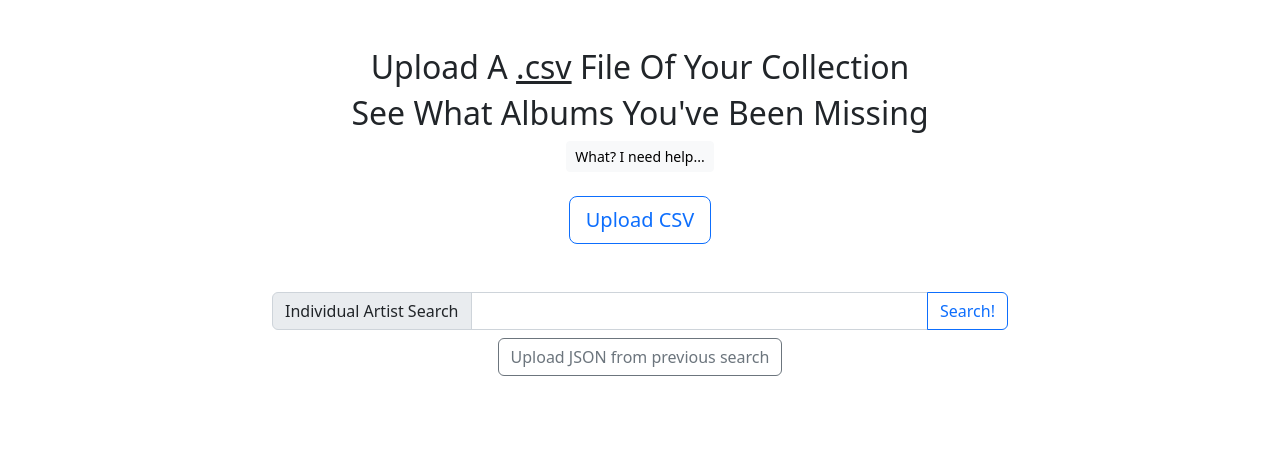
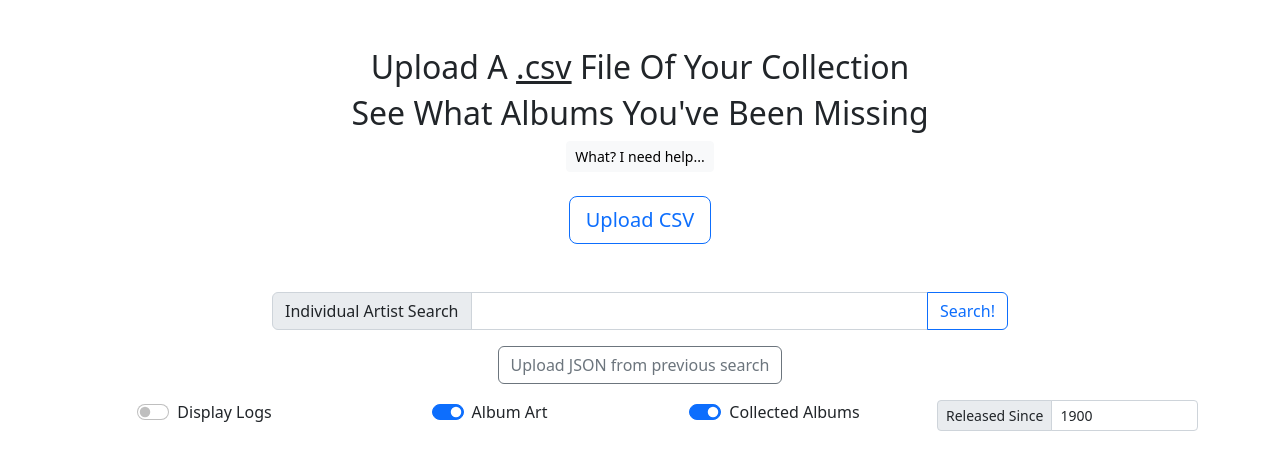
Before and after one commit to dave-ryan/find-new-releases, a Vue app: page / in a window 1280 px wide. Shown: the top 470 px of the page. Built offline with nearby package versions, Linux system fonts and the light colour scheme.

Commit message:
restyling, making logs toggled

```diff
--- a/src/views/Home.vue
+++ b/src/views/Home.vue
@@ -1,8 +1,9 @@
 <template>
   <div class="container text-center mt-5">
+    <!-- Info/Tools -->
     <div class="row">
       <div class="col-2"></div>
-      <div class="col submission-column">
+      <div class="col">
         <div class="row">
           <div class="col-12">
             <transition name="right">
@@ -80,7 +81,7 @@
             </transition>
             <transition name="left">
               <div v-if="!downloadStarted">
-                <form class="mt-2">
+                <form class="m-3">
                   <label for="jsonUpload" class="btn btn-outline-secondary">
                     Upload JSON from previous search
                   </label>
@@ -96,15 +97,26 @@
             </transition>
           </div>
         </div>
+      </div>
+      <div class="col-2"></div>
+    </div>
 
-        <transition name="upload">
-          <div v-if="logs.length > 0" id="controls">
     <div class="row mb-3">
       <div class="col">
         <div class="form-check form-switch form-check-inline">
-                  <label class="form-check-label" for="albumcheckbox"
-                    >Album Art</label
-                  >
+          <label class="form-check-label" for="logCheckbox">Display Logs</label>
+          <input
+            class="form-check-input"
+            type="checkbox"
+            role="switch"
+            id="logCheckbox"
+            v-model="displayLogs"
+          />
+        </div>
+      </div>
+      <div class="col">
+        <div class="form-check form-switch form-check-inline">
+          <label class="form-check-label" for="albumcheckbox">Album Art</label>
           <input
             class="form-check-input"
             type="checkbox"
@@ -115,7 +127,7 @@
           />
         </div>
       </div>
-              <div class="col align-middle">
+      <div class="col">
         <div class="form-check form-switch form-check-inline">
           <label class="form-check-label" for="collectedcheckbox"
             >Collected Albums</label
@@ -132,9 +144,7 @@
       </div>
       <div class="col">
         <div class="input-group-sm input-group">
-                  <span class="input-group-text" id="basic-addon1"
-                    >Released Since</span
-                  >
+          <span class="input-group-text" id="basic-addon1">Released Since</span>
           <input
             v-model="filteredYear"
             type="number"
@@ -146,7 +156,8 @@
       </div>
     </div>
 
-            <div class="row logs_and_errors mb-3">
+    <transition name="right">
+      <div v-if="displayLogs" class="row logs_and_errors mb-3">
         <div class="col-6 bg-light font-monospace p-1 rounded-start">
           <div class="border-bottom border-dark">Logs:</div>
           <div class="loggybox" id="logs-div">
@@ -156,9 +167,7 @@
           </div>
         </div>
 
-              <div
-                class="col-6 bg-dark text-danger font-monospace p-1 rounded-end"
-              >
+        <div class="col-6 bg-dark text-danger font-monospace p-1 rounded-end">
           <div class="border-bottom border-light">Errors:</div>
           <div class="loggybox p-0" id="errors-div">
             <div v-for="(error, index) in errors" :key="index">
@@ -176,34 +185,27 @@
           </div>
         </div>
       </div>
+    </transition>
 
-            <div class="row mb-5">
+    <transition name="upload">
+      <div v-if="computedFiltered.length > 0" class="row mb-5">
         <div class="col">
-                <button
-                  class="btn btn-success"
-                  type="button"
-                  @click="downloadJSON"
-                >
+          <button class="btn btn-success" type="button" @click="downloadJSON">
             Download Results
           </button>
         </div>
         <div class="col">
-                <button
-                  class="btn btn-danger"
-                  type="button"
-                  @click="clearResults"
-                >
+          <button class="btn btn-danger" type="button" @click="clearResults">
             Clear Results
           </button>
         </div>
       </div>
+    </transition>
     <div class="row mb-5" v-if="downloadComplete && downloadStarted">
       <div class="col">
         <form @submit.prevent="discogsQuery(query.toLowerCase())">
           <div class="input-group">
-                    <span class="input-group-text"
-                      >Individual Artist Search</span
-                    >
+            <span class="input-group-text">Individual Artist Search</span>
             <input
               type="text"
               v-model="query"
@@ -218,12 +220,8 @@
         </form>
       </div>
     </div>
-          </div>
-        </transition>
-      </div>
 
-      <div class="col-2"></div>
-    </div>
+    <!-- Albums -->
     <transition name="upload">
       <div class="row" v-if="computedFiltered.length > 0">
         <div class="col-12">
@@ -438,6 +436,7 @@ export default {
       downloadComplete: false,
       displayAlbums: true,
       displayCollected: true,
+      displayLogs: false,
       readyToDownloadInfo: false,
       queryCount: 0,
       filteredYear: 1900,
```
Lines whose indentation alone changed are shown as unchanged.
